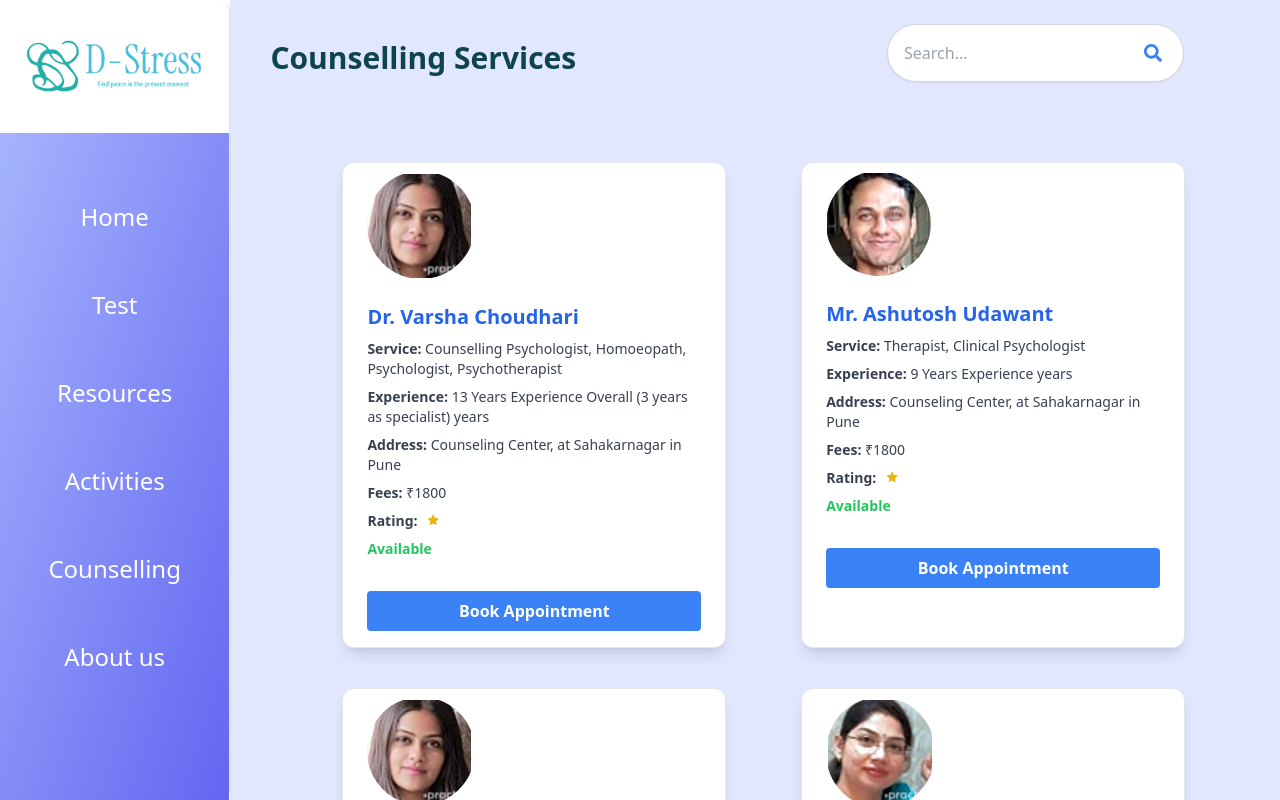
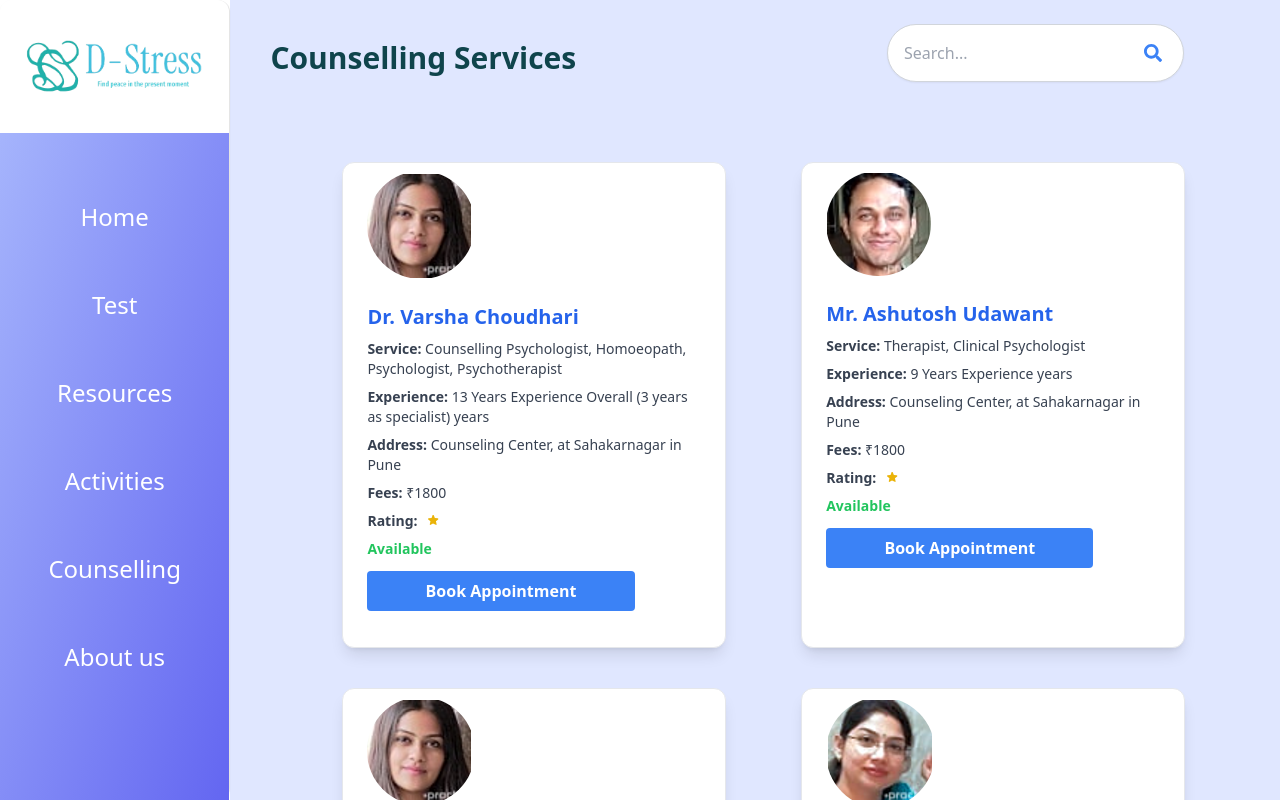
Before and after one commit to Jsamlu/stressF, a React (Vite) app: page /counselling in a window 1280 px wide. Shown: the top 800 px of the page. Built offline with nearby package versions, Linux system fonts and the light colour scheme.

Commit message:
now starting test

```diff
--- a/src/Components/Activities/Activities.jsx
+++ b/src/Components/Activities/Activities.jsx
@@ -7,7 +7,7 @@ import Sfooter from "../Sfooter";
 import MedList from "./MedList.jsx";
 import SocList from "./SocList.jsx"
 import SelfList from "./SelfList.jsx";
-import SearchBar from "../SearchBar";
+// import SearchBar from "../SearchBar";
 import S_header from "../S_header";
 // import ACT from './ACT'
 export default function Activities() {
@@ -20,7 +20,7 @@ export default function Activities() {
             <div className="flex justify-between items-center">
             <p className="text-5xl text-[#0f444c] font-bold">Activities</p>
 
-            <div className="absolute right-2 top-2 bottom-2"><SearchBar/></div>
+            {/* <div className="absolute right-2 top-2 bottom-2"><SearchBar/></div> */}
             </div>
             <p className="text-3xl mt-[50px] text-[#0f444c] font-slim">
               Meditation
--- a/src/Components/Counselling/Counselling.jsx
+++ b/src/Components/Counselling/Counselling.jsx
@@ -73,9 +73,9 @@ export default function Counselling() {
                       : "Unavailable"}
                   </p>
                 </div>
-                <div className="px-6 py-4">
+                <div className=" px-6 py-4">
                   <button
-                    className={`${
+                    className={`w-[80%] relative bottom-5 left-auto right-auto ${
                       CList.availability === "available"
                         ? "bg-blue-500 hover:bg-blue-700"
                         : "bg-gray-500 cursor-not-allowed"
```
